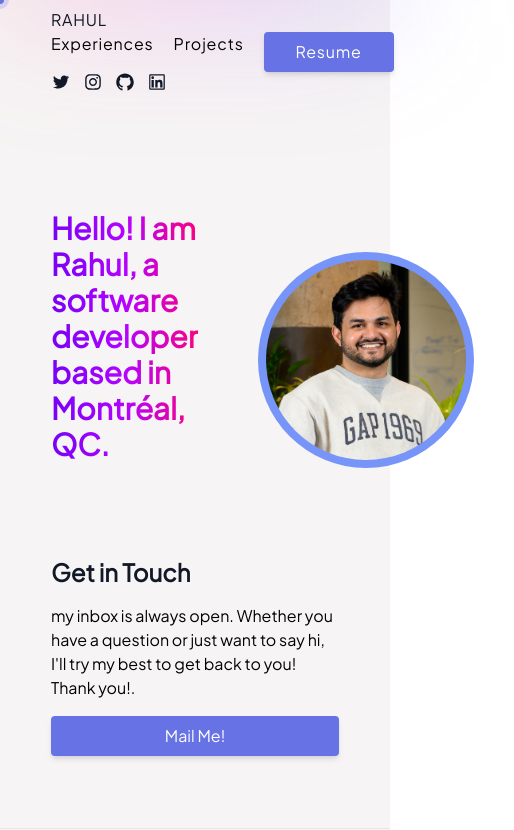
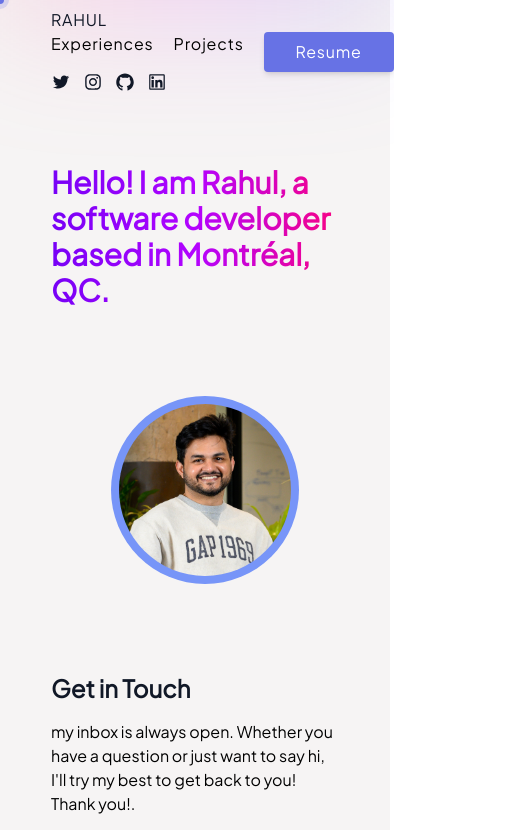
Before and after one commit to HoruScodes/rahulpipaliya-tailwind, a Next.js app: page / in a window 390 px wide. Shown: the top 830 px of the page, 514 px wide, since content can reach past the window. Built offline with nearby package versions, Linux system fonts and the light colour scheme.

Commit message:
css small fix for mobile

```diff
--- a/components/Hero.js
+++ b/components/Hero.js
@@ -8,7 +8,7 @@ import { ProfilePicture } from "./ProfilePicture";
 export const Hero = () => {
   return (
     <div className="container pb-6 px-4 mx-auto min-h-full">
-      <div className="space-x-5 flex flex-row item-center lg:-mx-4 ">
+      <div className="space-x-5 flex item-center lg:-mx-4 sm:flex-row flex-col">
         <div className="lg:px-4 flex items-center ">
           <h1 className="text-3xl text-transparent bg-clip-text bg-gradient-to-r from-[#7701f6] via-[#b303ff] to-[#f90382]  lg:text-4xl font-bold">
             Hello! I am Rahul, a software developer based in Montréal, QC.
```
